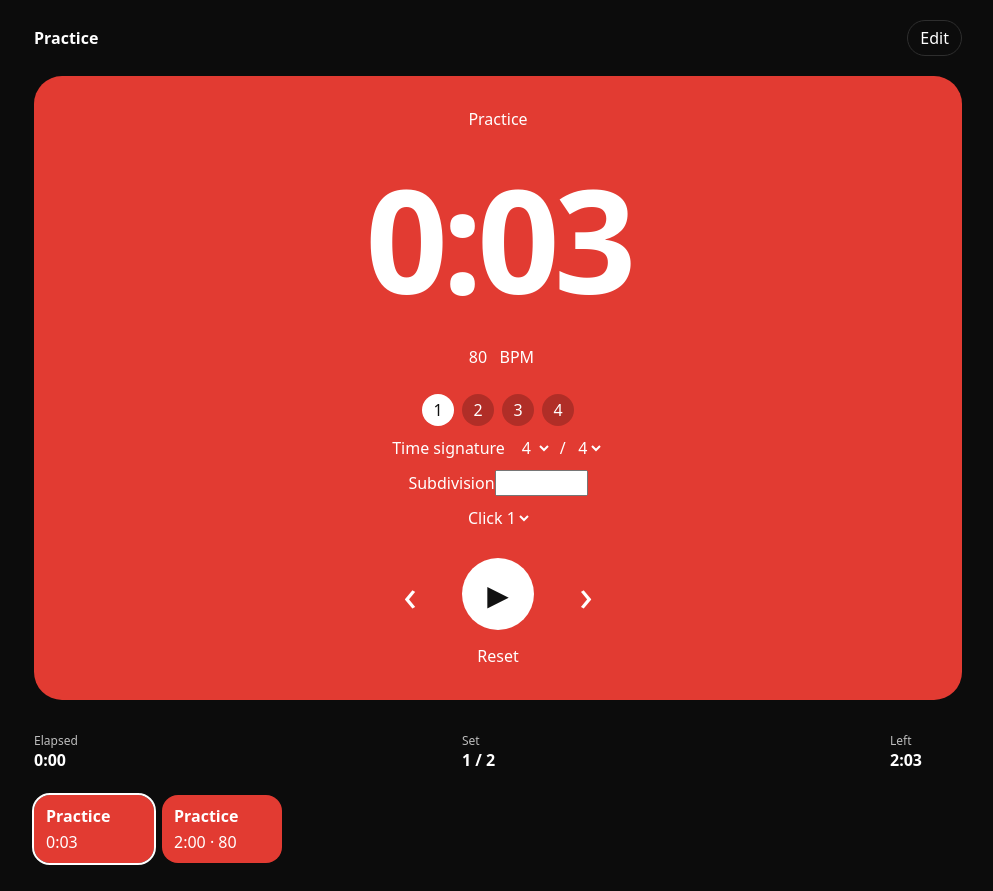
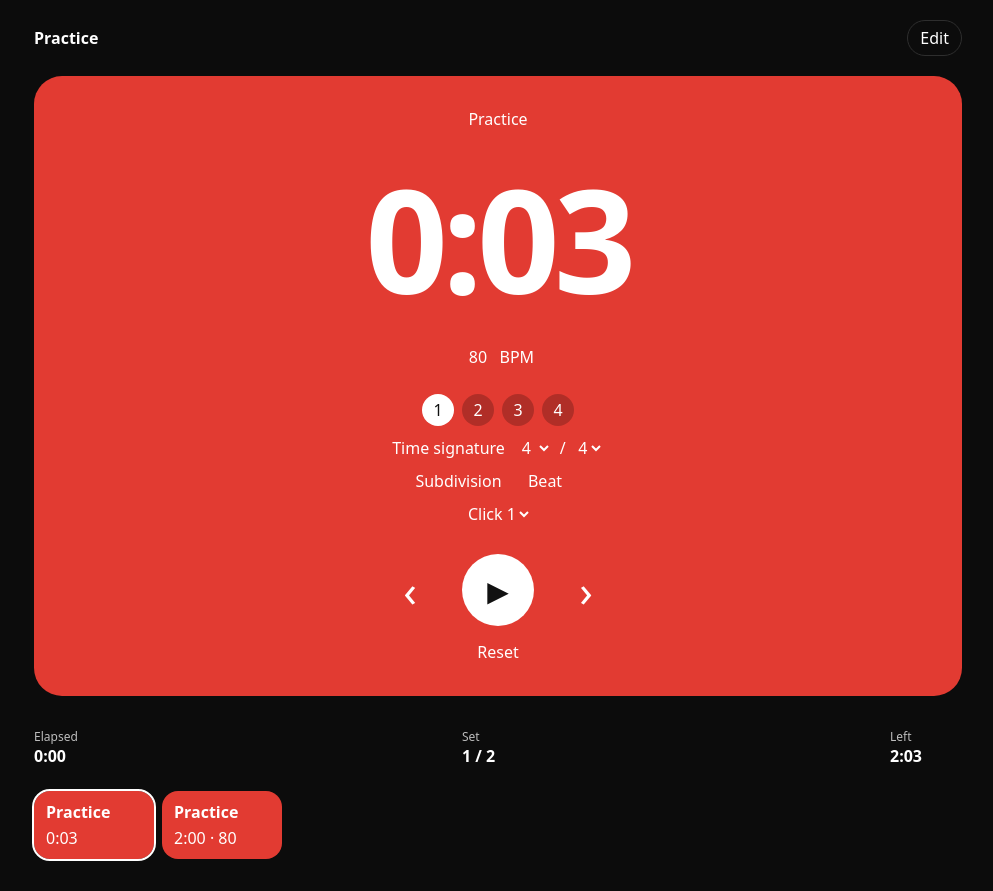
Before and after one commit to bycarlosgamez/metronome, a React (Vite) app: page / in a window 1280 px wide. Shown: the whole page, without its empty margins (142-1135 px from the left). Built offline with nearby package versions, Linux system fonts and the light colour scheme.

Commit message:
Show the stage subdivision in the same style as the time signature.

```diff
--- a/src/app.css
+++ b/src/app.css
@@ -17,7 +17,7 @@ h1 { font-size: 1rem; font-weight: 600; margin: 0; }
 .stage-meta input, .stage-meter { background: transparent; border: 0; color: inherit; font: inherit; text-align: center; padding: 0; }
 .stage-meta input { width: 3.5ch; }
 .stage-meter { appearance: none; margin-top: -8px; }
-.stage-time:focus, .stage-meta input:focus, .stage-meter:focus { outline: 2px solid currentColor; outline-offset: 6px; border-radius: 8px; }
+.stage-time:focus, .stage-meta input:focus, .stage-meter:focus, .stage label > select:focus { outline: 2px solid currentColor; outline-offset: 6px; border-radius: 8px; }
 .beats { display: flex; gap: 8px; }
 .beats span { width: 32px; height: 32px; border-radius: 50%; display: grid; place-items: center; background: rgba(0, 0, 0, 0.22); }
 .beats span[data-current="true"] { background: var(--ink); color: var(--play-ink); }
@@ -106,6 +106,8 @@ h1 { font-size: 1rem; font-weight: 600; margin: 0; }
 }
 .stage .signature { justify-content: center; }
 .stage .signature select { background: transparent; color: inherit; border: 0; text-align: center; }
+.stage label { display: flex; align-items: center; justify-content: center; gap: 8px; }
+.stage label > select { background: transparent; color: inherit; border: 0; width: auto; appearance: none; text-align: center; }
 .slot-row { display: flex; flex-wrap: wrap; gap: 8px; }
 .editor-screen .slot-row select {
   width: auto;
```
